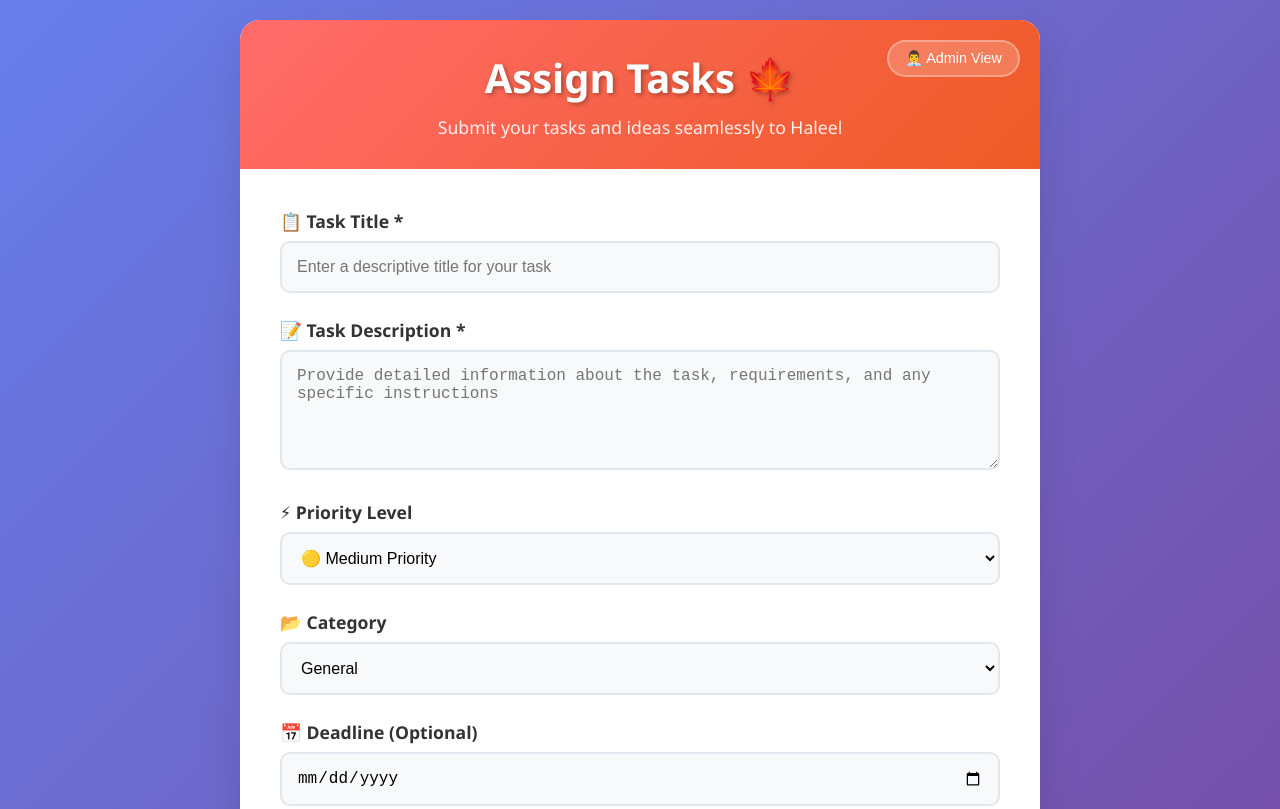
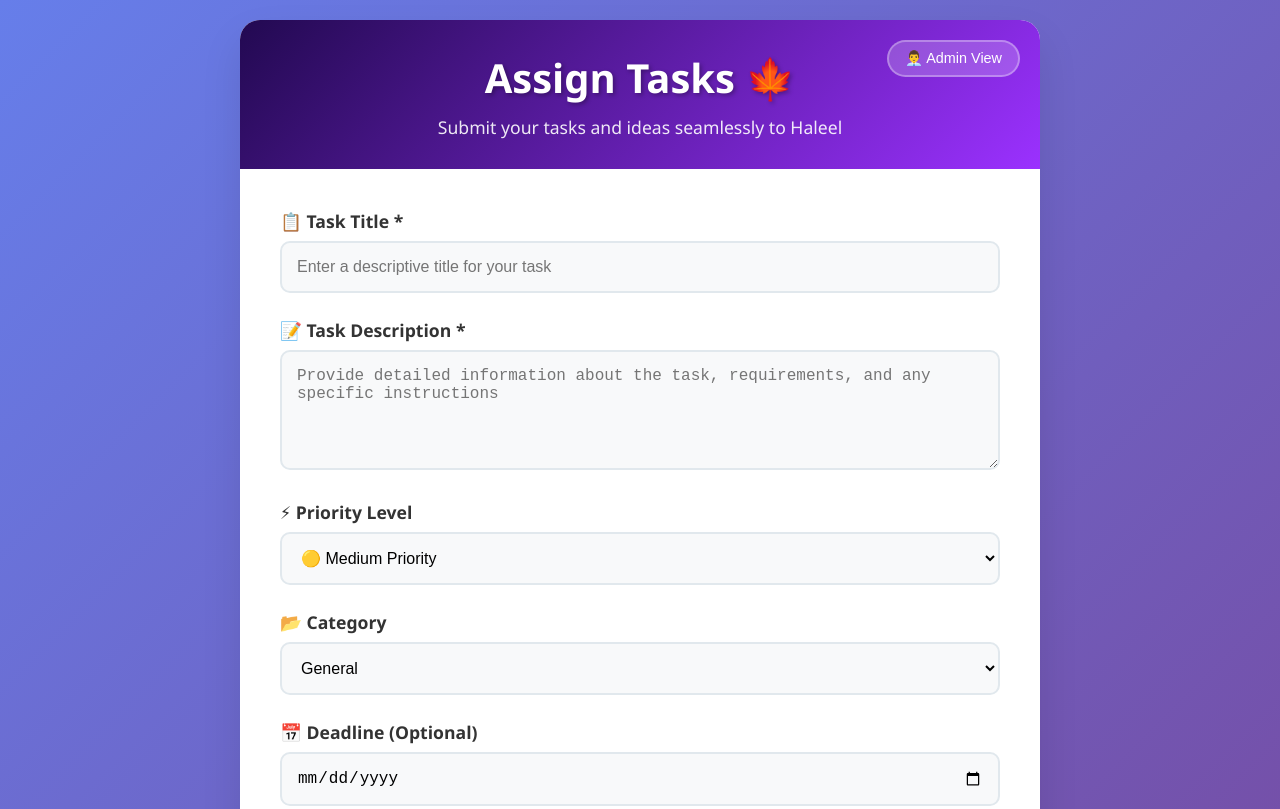
Before and after one commit to Halilmuhammedkv/To-Do, a plain HTML site: page index.html in a window 1280 px wide. Shown: the top 809 px of the page. Drawn offline with Linux system fonts and the light colour scheme.

Commit message:
GRADIENT EDIT

```diff
--- a/index.html
+++ b/index.html
@@ -31,7 +31,7 @@
         }
 
         .header {
-            background: linear-gradient(135deg, #ff6b6b, #ee5a24);
+            background: linear-gradient(135deg, #220951, #9b31ff);
             color: white;
             padding: 30px;
             text-align: center;
```
